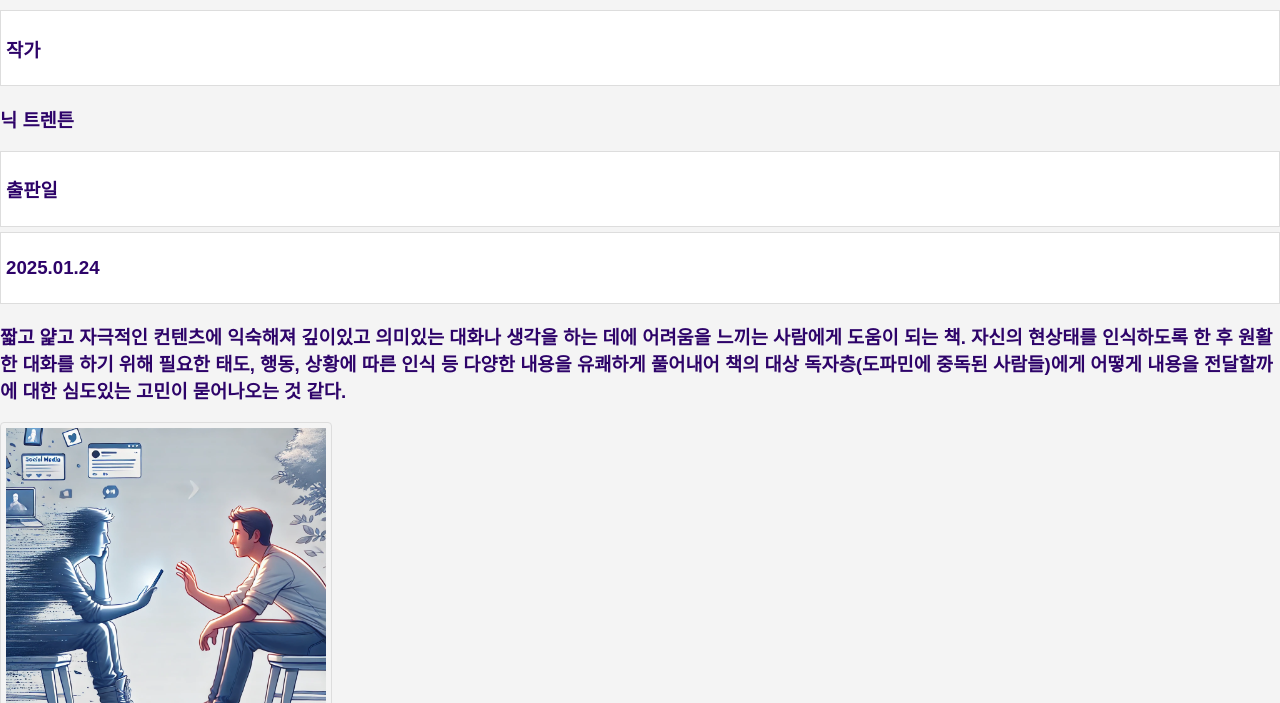
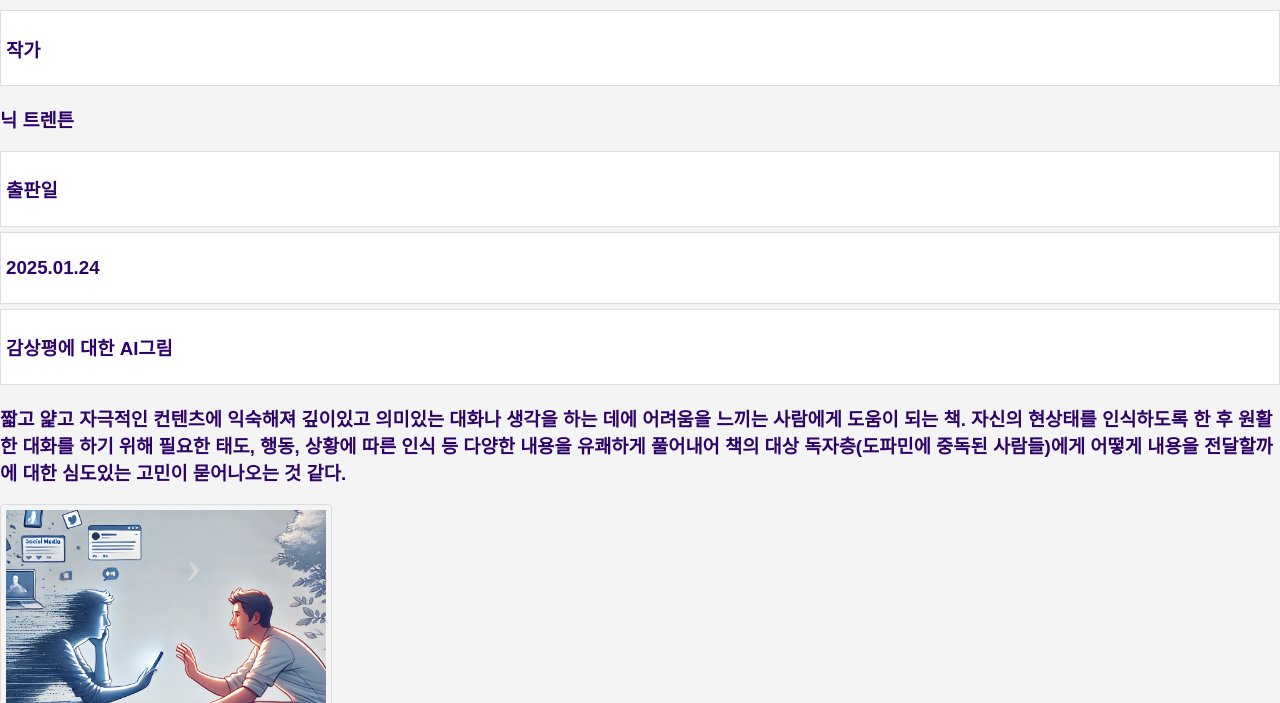
Before and after one commit to sorkanjfgkejswlslek/Booklog, a plain HTML site: page book3.html in a window 1280 px wide. Shown: the part 97-800 px from the top of the page. Drawn offline with Linux system fonts and the light colour scheme.

Commit message:
book3.html

```diff
--- a/book3.html
+++ b/book3.html
@@ -15,6 +15,7 @@
     <h3>닉 트렌튼</h3>
     <li><h3>출판일</h3></li>
     <li><h3>2025.01.24</h3></li>
+    <li><h3>감상평에 대한 AI그림</h3></li>
     <h3>짧고 얉고 자극적인 컨텐츠에 익숙해져 깊이있고 의미있는 대화나 생각을 하는 데에 어려움을 느끼는 사람에게 도움이 되는 책. 자신의 현상태를 인식하도록 한 후 원활한 대화를 하기 위해 필요한 태도, 행동, 상황에  따른 인식 등 다양한 내용을 유쾌하게 풀어내어 책의 대상 독자층(도파민에 중독된 사람들)에게 어떻게 내용을 전달할까에 대한 심도있는 고민이 묻어나오는 것 같다. <br>
     </h3>
     <img src="book3.png" alt=도파민 인류를 위한 대화의 감각">
```
